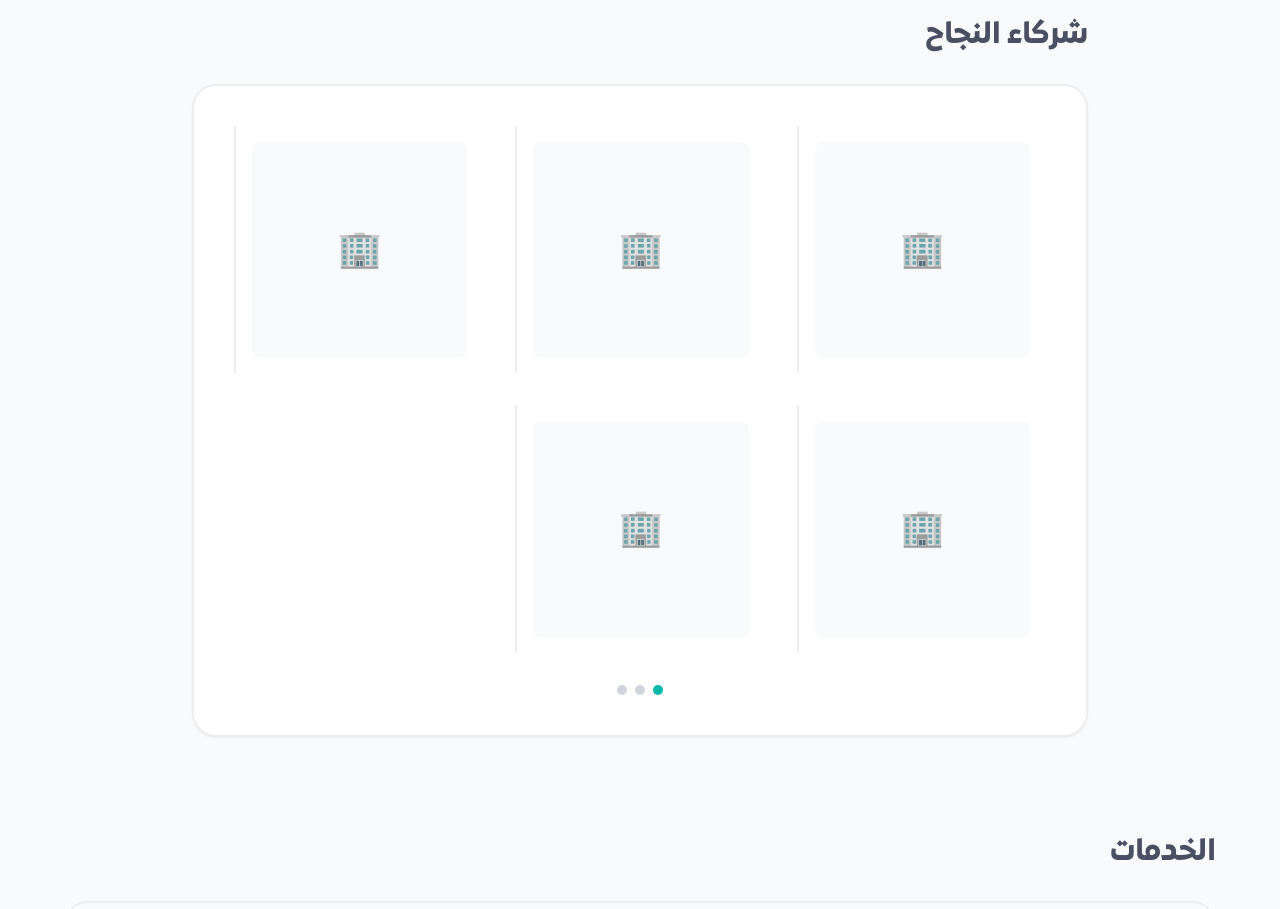
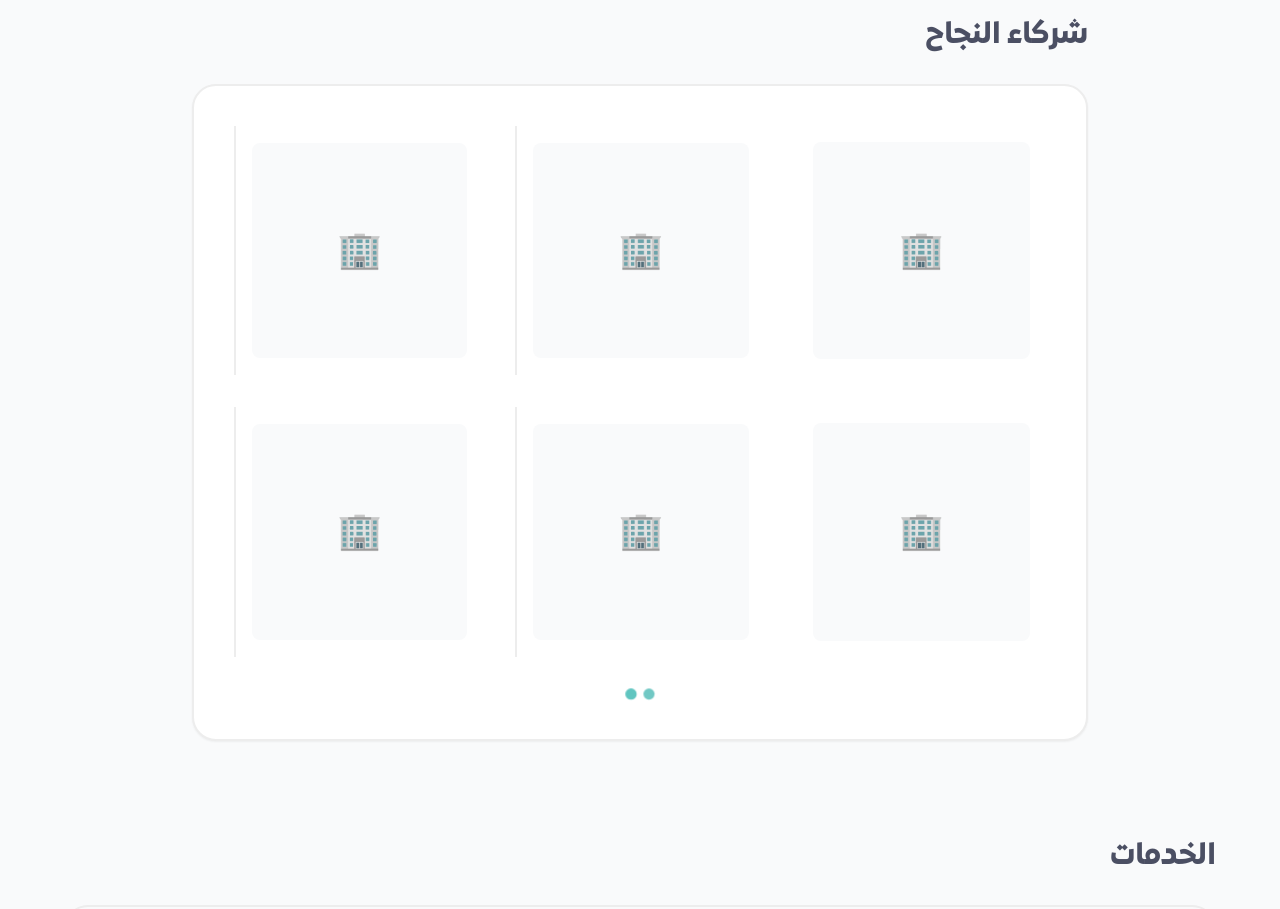
Before and after one commit to AMohamedRaafat/naqlah, a Next.js app: page / in a window 1280 px wide. Shown: the part 1280-2189 px from the top of the page. Built offline with nearby package versions, Linux system fonts and the light colour scheme; a web font is replaced by a local one.

Commit message:
Feat: Implement working carousel for partners section with auto-play

```diff
--- a/components/home/partners-section.tsx
+++ b/components/home/partners-section.tsx
@@ -1,10 +1,12 @@
 'use client';
 
 import { useTranslations } from 'next-intl';
+import { useState, useEffect } from 'react';
 import Image from 'next/image';
 
 export default function PartnersSection() {
   const t = useTranslations('partners');
+  const [currentPage, setCurrentPage] = useState(0);
 
   const partners = [
     { id: 1, name: 'Partner 1', logo: '/partners/partner1.png' },
@@ -12,7 +14,29 @@ export default function PartnersSection() {
     { id: 3, name: 'Partner 3', logo: '/partners/partner3.png' },
     { id: 4, name: 'Partner 4', logo: '/partners/partner4.png' },
     { id: 5, name: 'Partner 5', logo: '/partners/partner5.png' },
+    { id: 6, name: 'Partner 6', logo: '/partners/partner6.png' },
+    { id: 7, name: 'Partner 7', logo: '/partners/partner7.png' },
+    { id: 8, name: 'Partner 8', logo: '/partners/partner8.png' },
+    { id: 9, name: 'Partner 9', logo: '/partners/partner9.png' },
   ];
+
+  const itemsPerPage = 6;
+  const totalPages = Math.ceil(partners.length / itemsPerPage);
+
+  // Auto-play carousel
+  useEffect(() => {
+    const interval = setInterval(() => {
+      setCurrentPage((prev) => (prev + 1) % totalPages);
+    }, 3000); // Change page every 3 seconds
+
+    return () => clearInterval(interval);
+  }, [totalPages]);
+
+  const getCurrentPagePartners = () => {
+    const start = currentPage * itemsPerPage;
+    const end = start + itemsPerPage;
+    return partners.slice(start, end);
+  };
 
   return (
     <section id="partners" className="py-12 px-4 bg-gray-50 ">
@@ -24,11 +48,22 @@ export default function PartnersSection() {
         {/* Partners Container */}
         <div className="bg-white rounded-3xl shadow-sm p-8 md:p-10 border-2 border-[#ededed]">
           {/* Partners Grid - 3 columns, 2 rows */}
-          <div className="grid grid-cols-3 gap-6 md:gap-8">
-            {partners.map((partner) => (
+          <div className="overflow-hidden">
+            <div
+              className="grid grid-cols-3 gap-6 md:gap-8 transition-all duration-500 ease-in-out"
+              style={{
+                opacity: 1,
+              }}
+            >
+              {getCurrentPagePartners().map((partner, index) => (
                 <div
                   key={partner.id}
-                className="flex items-center justify-center p-4 transition-transform duration-300 hover:scale-105 border-l-2 border-[#ededed]"
+                  className="flex items-center justify-center p-4 transition-transform duration-300 hover:scale-105 animate-in fade-in"
+                  style={{
+                    borderLeftWidth: index % 3 !== 0 ? '2px' : '0px',
+                    borderColor: '#ededed',
+                    animationDelay: `${index * 100}ms`,
+                  }}
                 >
                   <div className="relative w-full aspect-square">
                     {/* Placeholder for partner logo - replace with actual images */}
@@ -46,12 +81,20 @@ export default function PartnersSection() {
                 </div>
               ))}
             </div>
+          </div>
 
           {/* Pagination Dots */}
           <div className="flex justify-center gap-2 mt-8">
-            <div className="w-2.5 h-2.5 rounded-full bg-[#00B8A9]"></div>
-            <div className="w-2.5 h-2.5 rounded-full bg-gray-300"></div>
-            <div className="w-2.5 h-2.5 rounded-full bg-gray-300"></div>
+            {Array.from({ length: totalPages }).map((_, index) => (
+              <button
+                key={index}
+                onClick={() => setCurrentPage(index)}
+                className={`w-2.5 h-2.5 rounded-full transition-all duration-300 ${
+                  currentPage === index ? 'bg-[#00B8A9] scale-125' : 'bg-gray-300 hover:bg-gray-400'
+                }`}
+                aria-label={`Go to page ${index + 1}`}
+              />
+            ))}
           </div>
         </div>
       </div>
```
Lines whose indentation alone changed are shown as unchanged.
